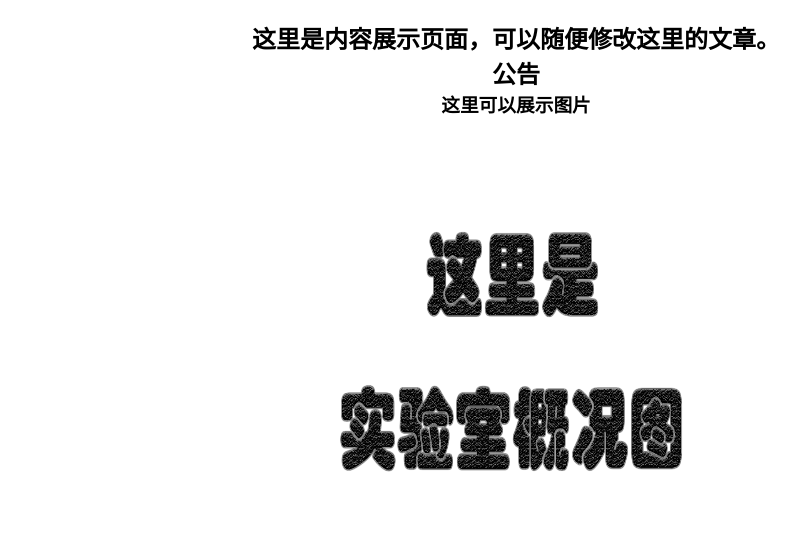
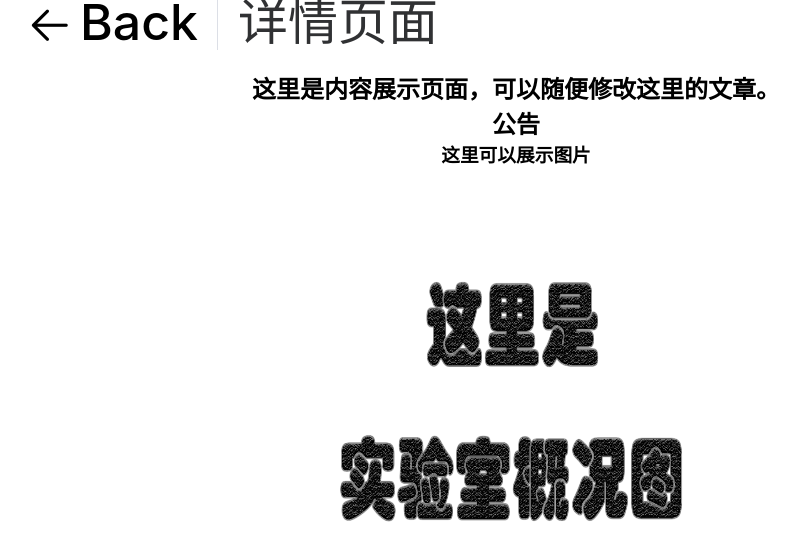
Before and after one commit to frozenblackflame/raduationProject, a Nuxt app: page /information/announcement in a window 1280 px wide. Shown: the top 560 px of the page, without its empty margins (124-921 px from the left). Built offline with nearby package versions, Linux system fonts and the light colour scheme.

Commit message:
详情页面新增页头

```diff
--- a/pages/information/announcement/index.vue
+++ b/pages/information/announcement/index.vue
@@ -3,7 +3,7 @@
     <div style="width: 80%;">
       <el-container>
         <el-header height>
-          <Header></Header>
+          <el-page-header @back="goBack" content="详情页面"></el-page-header>
         </el-header>
         <el-main>
           <div class="imagepage">
@@ -24,6 +24,11 @@ export default {
     return {
       image: require("../../../static/shiyanshi.png")
     };
+  },
+  methods: {
+    goBack() {
+      console.log("go back");
+    }
   }
 };
 </script>
@@ -36,4 +41,15 @@ export default {
 .imagepage {
   width: 100%;
 }
+.el-page-header__left .el-icon-back,
+.el-page-header__title,
+.el-page-header__content {
+  font-size: 50px;
+}
+.el-page-header__content,.el-page-header__title{
+ padding-top: 10px;
+}
+.el-page-header__left::after {
+  height: 50px;
+}
 </style>
--- a/pages/information/latestResults/index.vue
+++ b/pages/information/latestResults/index.vue
@@ -3,7 +3,7 @@
     <div style="width: 80%;">
       <el-container>
         <el-header height>
-          <Header></Header>
+          <el-page-header @back="goBack" content="详情页面"></el-page-header>
         </el-header>
         <el-main>
           <div class="imagepage">
@@ -24,6 +24,11 @@ export default {
     return {
       image: require("../../../static/shiyanshi.png")
     };
+  },
+  methods: {
+    goBack() {
+      console.log("go back");
+    }
   }
 };
 </script>
@@ -36,4 +41,15 @@ export default {
 .imagepage {
   width: 100%;
 }
+.el-page-header__left .el-icon-back,
+.el-page-header__title,
+.el-page-header__content {
+  font-size: 50px;
+}
+.el-page-header__content,.el-page-header__title{
+ padding-top: 10px;
+}
+.el-page-header__left::after {
+  height: 50px;
+}
 </style>
--- a/pages/information/news/index.vue
+++ b/pages/information/news/index.vue
@@ -3,7 +3,7 @@
     <div style="width: 80%;">
       <el-container>
         <el-header height>
-          <Header></Header>
+           <el-page-header @back="goBack" content="详情页面"></el-page-header>
         </el-header>
         <el-main>
           <div class="imagepage">
@@ -24,6 +24,11 @@ export default {
     return {
       image: require("../../../static/shiyanshi.png")
     };
+  },
+  methods: {
+    goBack() {
+      console.log("go back");
+    }
   }
 };
 </script>
@@ -36,4 +41,15 @@ export default {
 .imagepage {
   width: 100%;
 }
+.el-page-header__left .el-icon-back,
+.el-page-header__title,
+.el-page-header__content {
+  font-size: 50px;
+}
+.el-page-header__content,.el-page-header__title{
+ padding-top: 10px;
+}
+.el-page-header__left::after {
+  height: 50px;
+}
 </style>
--- a/pages/information/technologicalAchievements/index.vue
+++ b/pages/information/technologicalAchievements/index.vue
@@ -3,7 +3,7 @@
     <div style="width: 80%;">
       <el-container>
         <el-header height>
-          <Header></Header>
+          <el-page-header @back="goBack" content="详情页面"></el-page-header>
         </el-header>
         <el-main>
           <div class="imagepage">
@@ -24,6 +24,11 @@ export default {
     return {
       image: require("../../../static/shiyanshi.png")
     };
+  },
+  methods: {
+    goBack() {
+      console.log("go back");
+    }
   }
 };
 </script>
@@ -36,4 +41,15 @@ export default {
 .imagepage {
   width: 100%;
 }
+.el-page-header__left .el-icon-back,
+.el-page-header__title,
+.el-page-header__content {
+  font-size: 50px;
+}
+.el-page-header__content,.el-page-header__title{
+ padding-top: 10px;
+}
+.el-page-header__left::after {
+  height: 50px;
+}
 </style>
```
